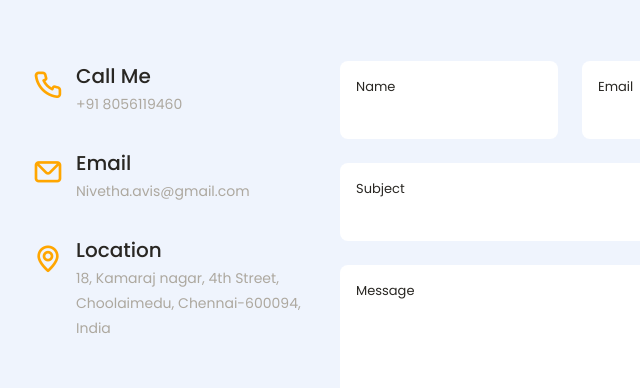
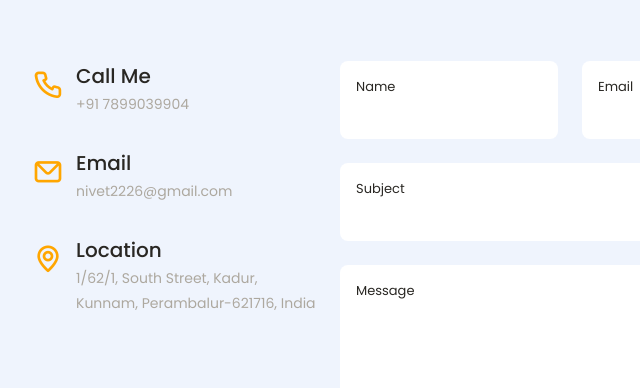
Before and after one commit to babukrishna96/tech-writer-portfolio, a plain HTML site: page index.html in a window 1280 px wide. Shown: the part 5395-5783 px from the top of the page, 224-864 px from the left. Drawn offline with nearby package versions, Linux system fonts and the light colour scheme.

Commit message:
Update index.html

```diff
--- a/index.html
+++ b/index.html
@@ -962,7 +962,7 @@
 
             <div>
               <h3 class="contact__title">Call Me</h3>
-              <span class="contact__subtitle">+91 8056119460</span>
+              <span class="contact__subtitle">+91 7899039904</span>
             </div>
           </div>
 
@@ -971,7 +971,7 @@
 
             <div>
               <h3 class="contact__title">Email</h3>
-              <span class="contact__subtitle">Nivetha.avis@gmail.com</span>
+              <span class="contact__subtitle">nivet2226@gmail.com</span>
             </div>
           </div>
 
@@ -980,12 +980,12 @@
 
             <div>
               <h3 class="contact__title">Location</h3>
-              <span class="contact__subtitle">18, Kamaraj nagar, 4th Street, Choolaimedu, Chennai-600094, India</span>
+              <span class="contact__subtitle">1/62/1, South Street, Kadur, Kunnam, Perambalur-621716, India</span>
             </div>
           </div>
         </div>
 
-        <form action="https://formsubmit.co/Nivetha.avis@gmail.com" class="contact__form grid" method="POST">
+        <form action="https://formsubmit.co/nivet2226@gmail.com" class="contact__form grid" method="POST">
           <input type="hidden" name="_captcha" value="false" />
           <input type="hidden" name="_subject" value="From Portfolio!" />
           <div class="contact__inputs grid">
```
